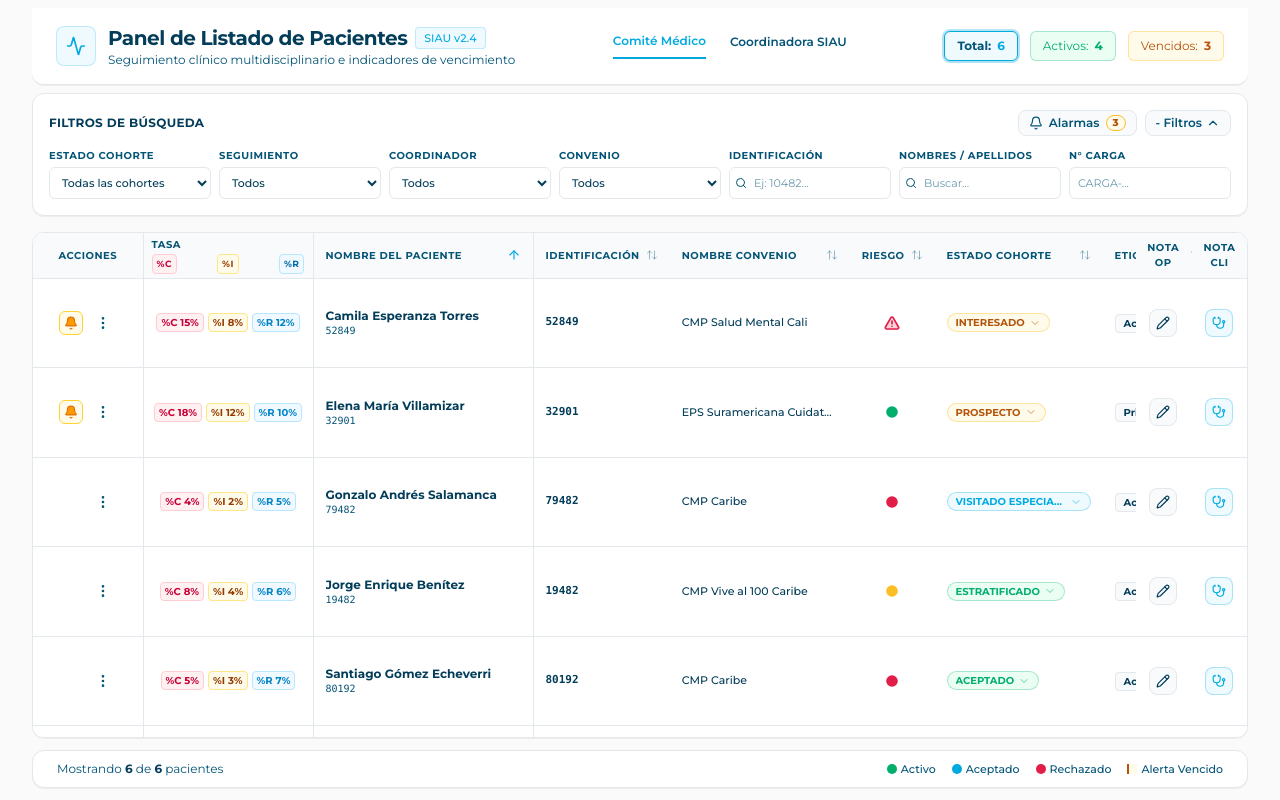
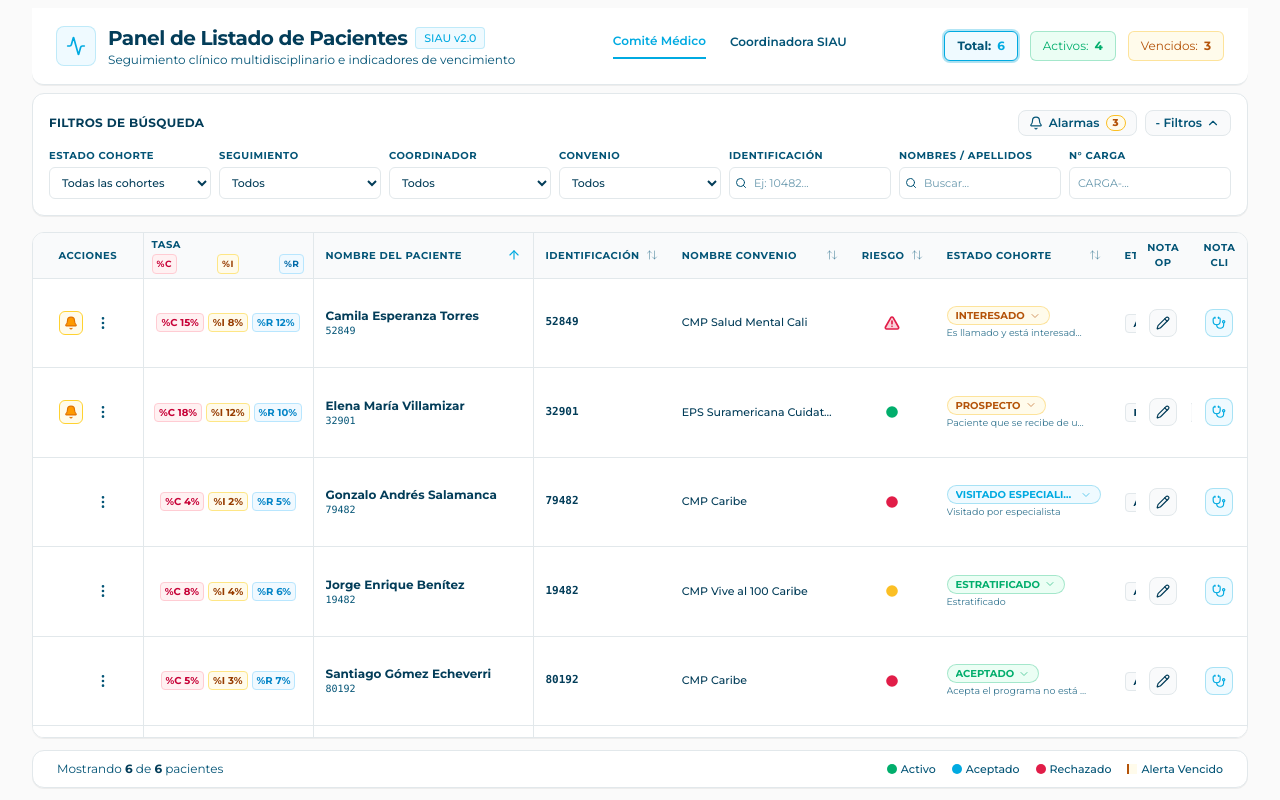
Before and after one commit to vqorlando68/Panel-Paciente, a React (Vite) app: page / in a window 1280 px wide. Built offline with nearby package versions, Linux system fonts and the light colour scheme.

Commit message:
feat(filters): improve cohorte filter logic and display
Refactor cohorte filtering to support partial label matching, update table display to show codes, and revert version identifier.

```diff
--- a/src/App.tsx
+++ b/src/App.tsx
@@ -8,6 +8,7 @@ import {
   SpecialistKey,
   SpecialistInfo,
   COORDINADORES_LIST,
+  COHORTE_OPTIONS,
 } from './types';
 import { INITIAL_PATIENTS } from './mockData';
 import { Header } from './components/Header';
@@ -87,8 +88,22 @@ export default function App() {
       }
 
       // Cohorte Filter
-      if (filters.cohorte !== 'Todos' && patient.cohorte !== filters.cohorte) {
-        return false;
+      if (filters.cohorte !== 'Todos') {
+        const patientCohorte = (patient.cohorte || '').toLowerCase();
+        const selectedCohorteCode = filters.cohorte.toLowerCase();
+
+        const selectedObj = COHORTE_OPTIONS.find(c => c.code.toLowerCase() === selectedCohorteCode || c.label.toLowerCase() === selectedCohorteCode);
+        const selectedLabel = selectedObj ? selectedObj.label.toLowerCase() : selectedCohorteCode;
+
+        const patientObj = COHORTE_OPTIONS.find(c => c.code.toLowerCase() === patientCohorte || c.label.toLowerCase() === patientCohorte);
+        const patientFullLabel = patientObj ? patientObj.label.toLowerCase() : patientCohorte;
+
+        const matchesCode = patientCohorte === selectedCohorteCode;
+        const matchesInFullLabel = patientFullLabel.includes(selectedCohorteCode) || patientFullLabel.includes(selectedLabel);
+
+        if (!matchesCode && !matchesInFullLabel) {
+          return false;
+        }
       }
 
       // Seguimiento Filter
--- a/src/components/Header.tsx
+++ b/src/components/Header.tsx
@@ -33,7 +33,7 @@ export const Header: React.FC<HeaderProps> = ({
           <div className="flex items-center gap-2">
             <h1 className="text-xl font-bold text-[#033d59] tracking-tight">Panel de Listado de Pacientes</h1>
             <span className="text-[11px] px-2 py-0.5 rounded bg-[#effaff] text-[#00aae1] font-medium border border-[#00aae1]/20">
-              SIAU v2.4
+              SIAU v2.0
             </span>
           </div>
           <p className="text-xs text-[#035476]">
--- a/src/components/PatientTable.tsx
+++ b/src/components/PatientTable.tsx
@@ -255,24 +255,35 @@ export const PatientTable: React.FC<PatientTableProps> = ({
       style = 'bg-[#fffbeb] text-[#b45309] border-[#fbbf24]/40 hover:bg-[#fef3c7]';
     }
 
-    const currentOption = COHORTE_OPTIONS.find((c) => c.code === patient.cohorte);
-    const displayLabel = currentOption ? currentOption.code : patient.cohorte;
+    const currentOption = COHORTE_OPTIONS.find((c) => c.code === patient.cohorte || c.label === patient.cohorte);
+    const displayCode = currentOption ? currentOption.code : patient.cohorte;
+    const interpretationText = currentOption
+      ? (currentOption.label.includes(' - ') ? currentOption.label.split(' - ')[1] : currentOption.label)
+      : '';
 
     return (
-      <div className="relative font-sans">
+      <div className="relative font-sans flex flex-col items-start gap-0.5">
         <button
           onClick={() => setCohorteMenuPatientId(cohorteMenuPatientId === patient.id ? null : patient.id)}
           className={`px-2 py-0.5 rounded-full text-[10px] font-bold border transition-all flex items-center gap-1 cursor-pointer ${style}`}
           title={`Estado Cohorte: ${currentOption?.label || patient.cohorte}. Clic para cambiar.`}
         >
-          <span className="truncate max-w-[110px]">{displayLabel}</span>
+          <span className="truncate max-w-[120px]">{displayCode}</span>
           <ChevronDown className="w-3 h-3 opacity-60 shrink-0" />
         </button>
+        {interpretationText && (
+          <span
+            className="text-[9.5px] text-[#035476]/80 font-normal truncate max-w-[140px] leading-tight"
+            title={`Interpretación: ${interpretationText}`}
+          >
+            {interpretationText}
+          </span>
+        )}
 
         {cohorteMenuPatientId === patient.id && (
-          <div className="absolute top-full left-0 mt-1 z-30 bg-white rounded-lg shadow-xl border border-[#e2e8eb] p-1.5 w-64 max-h-56 overflow-y-auto text-xs font-medium space-y-0.5">
+          <div className="absolute top-full left-0 mt-1 z-30 bg-white rounded-lg shadow-xl border border-[#e2e8eb] p-1.5 w-72 max-h-60 overflow-y-auto text-xs font-medium space-y-0.5">
             <div className="text-[10px] font-bold text-[#035476] px-2 py-1 uppercase tracking-wider border-b border-[#e2e8eb] mb-1">
-              Estado Cohorte
+              Estado Cohorte (Interpretación)
             </div>
             {COHORTE_OPTIONS.map((coh) => (
               <button
@@ -285,12 +296,15 @@ export const PatientTable: React.FC<PatientTableProps> = ({
                   }
                   setCohorteMenuPatientId(null);
                 }}
-                className={`w-full text-left px-2 py-1 rounded-md text-[11px] hover:bg-[#effaff] cursor-pointer transition-colors ${
+                className={`w-full text-left px-2 py-1.5 rounded-md text-[11px] hover:bg-[#effaff] cursor-pointer transition-colors flex flex-col ${
                   patient.cohorte === coh.code ? 'bg-[#effaff] text-[#00aae1] font-bold' : 'text-[#033d59]'
                 }`}
                 title={coh.label}
               >
-                {coh.label}
+                <span className="font-bold">{coh.code}</span>
+                <span className="text-[10px] text-[#035476]/70 font-normal leading-tight">
+                  {coh.label.includes(' - ') ? coh.label.split(' - ')[1] : coh.label}
+                </span>
               </button>
             ))}
           </div>
```
